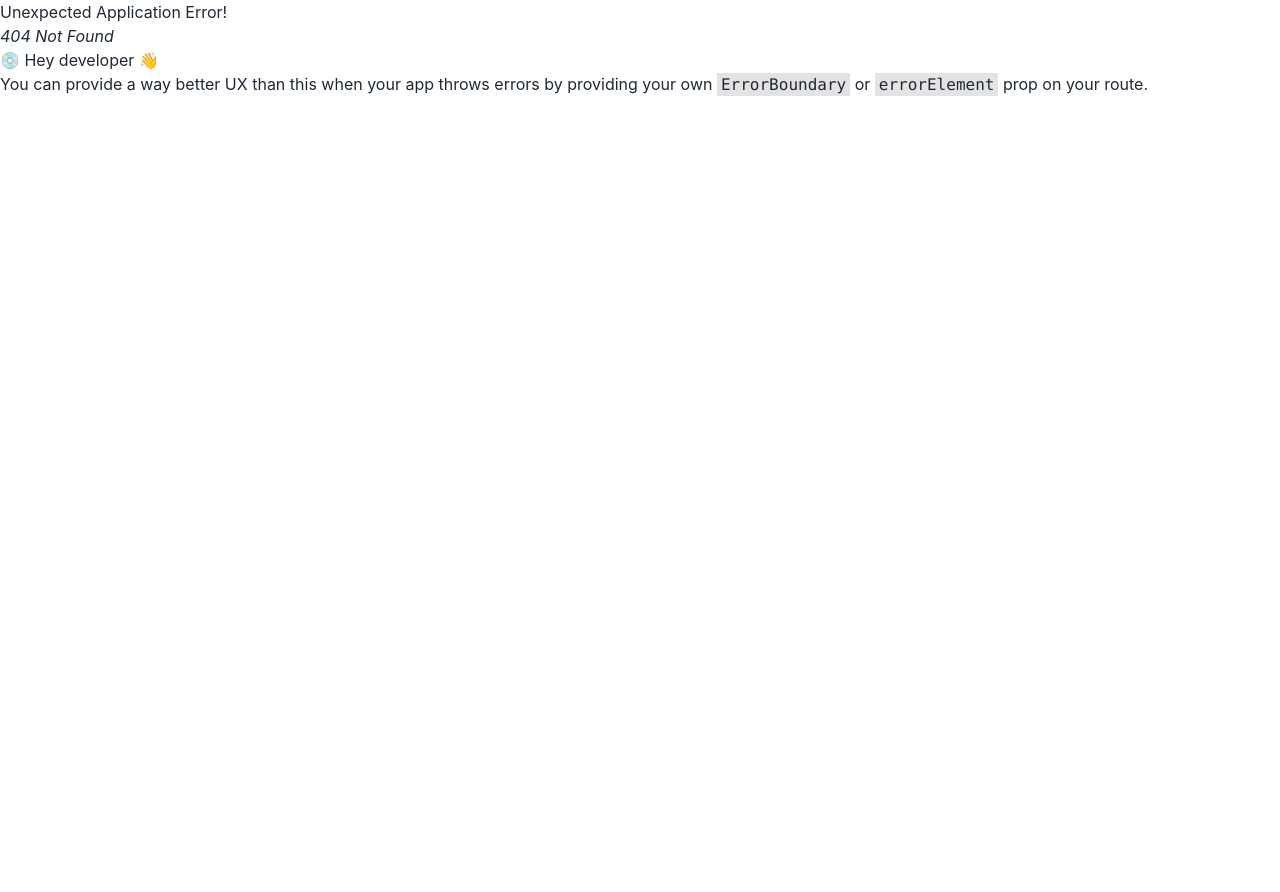
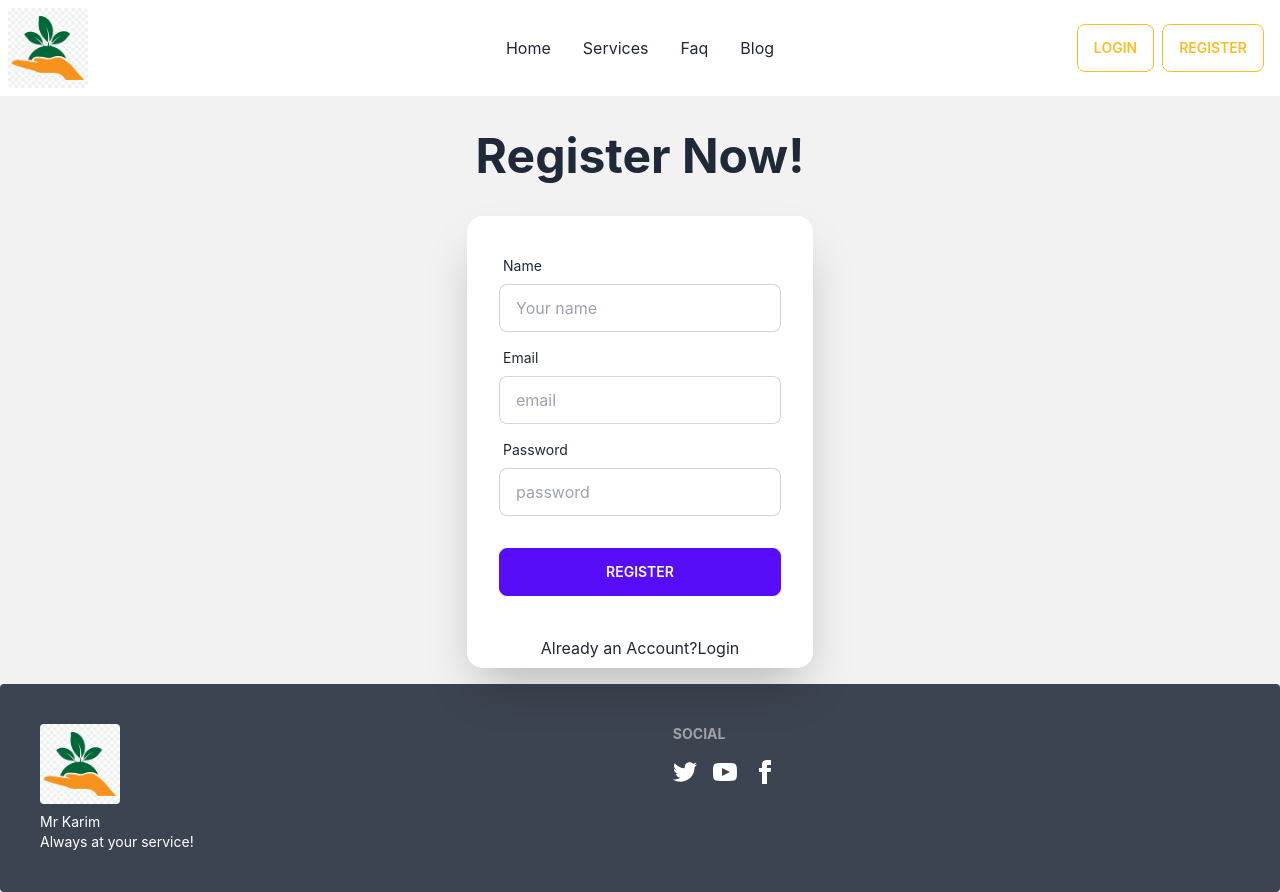
Before and after one commit to Iftekharshovon01/karim_farming_client, a React (Create React App) app: page /register in a window 1280 px wide. Before the commit this address had no page. Before the commit the page ends 800 px from the top, so only its background shows below. Built offline with nearby package versions, Linux system fonts and the light colour scheme.

Commit message:
login logout form

```diff
--- a/package.json
+++ b/package.json
@@ -7,6 +7,7 @@
     "@testing-library/react": "^13.4.0",
     "@testing-library/user-event": "^13.5.0",
     "daisyui": "^2.39.0",
+    "firebase": "^9.13.0",
     "react": "^18.2.0",
     "react-dom": "^18.2.0",
     "react-router-dom": "^6.4.3",
--- /dev/null
+++ b/src/Contexts/AuthProvoder/AuthProvider.js
@@ -0,0 +1,18 @@
+import React, { createContext } from 'react';
+import { getAuth } from "../../Firebase/app";
+import app from '../../Firebase/firebase.config'
+
+const AuthContext = createContext();
+const auth = getAuth(app);
+
+const authInfo = {}
+
+const AuthProvider = () => {
+    return (
+        <AuthContext.provider value={authInfo}>
+
+        </AuthContext.provider>
+    );
+};
+
+export default AuthProvider;
--- /dev/null
+++ b/src/Firebase/firebase.config.js
@@ -0,0 +1,19 @@
+// Import the functions you need from the SDKs you need
+import { initializeApp } from "firebase/app";
+// TODO: Add SDKs for Firebase products that you want to use
+// https://firebase.google.com/docs/web/setup#available-libraries
+
+// Your web app's Firebase configuration
+const firebaseConfig = {
+    apiKey: process.env.REACT_APP_apiKey,
+    authDomain: process.env.REACT_APP_authDomain,
+    projectId: process.env.REACT_APP_projectId,
+    storageBucket: process.env.REACT_APP_storageBucket,
+    messagingSenderId: process.env.REACT_APP_messagingSenderId,
+    appId: process.env.REACT_APP_appId
+};
+
+// Initialize Firebase
+const app = initializeApp(firebaseConfig);
+
+export default app;
--- /dev/null
+++ b/src/Pages/Blog/Blog.js
@@ -0,0 +1,11 @@
+import React from 'react';
+
+const Blog = () => {
+    return (
+        <div>
+            <h2 className='text-5xl font-semibold text-center py-5'>This is Blog!</h2>
+        </div>
+    );
+};
+
+export default Blog;
--- /dev/null
+++ b/src/Pages/Blog/Faq.js
@@ -0,0 +1,11 @@
+import React from 'react';
+
+const Faq = () => {
+    return (
+        <div>
+            <h2 className='text-5xl font-semibold text-center py-5'>This is Faq!</h2>
+        </div>
+    );
+};
+
+export default Faq;
--- a/src/Pages/HomePage/Seervices/Services.js
+++ b/src/Pages/HomePage/Seervices/Services.js
@@ -1,5 +1,5 @@
-import { data } from 'autoprefixer';
 import React, { useEffect, useState } from 'react';
+import { Link } from 'react-router-dom';
 import ServiceCard from './ServiceCard';
 
 const Services = () => {
@@ -20,7 +20,6 @@ const Services = () => {
                     services.map(service => <ServiceCard key={service?._id} service={service}></ServiceCard>)
                 }
             </div>
-
         </div>
     );
 };
--- /dev/null
+++ b/src/Pages/Login/Login.js
@@ -0,0 +1,41 @@
+import React from 'react';
+import { Link } from 'react-router-dom';
+
+const Login = () => {
+
+    const handleLogin = event => {
+        event.preventDefault();
+    }
+
+    return (
+        <div className="hero bg-base-200">
+            <div className="hero-content flex-col ">
+                <div className="text-center py-5">
+                    <h1 className="text-5xl font-bold">Login now!</h1>
+                </div>
+                <div className="card flex-shrink-0 w-full max-w-sm shadow-2xl bg-base-100">
+                    <form onSubmit={handleLogin} className="card-body">
+                        <div className="form-control">
+                            <label className="label">
+                                <span className="label-text">Email</span>
+                            </label>
+                            <input type="text" name='email' placeholder="email" className="input input-bordered" />
+                        </div>
+                        <div className="form-control">
+                            <label className="label">
+                                <span className="label-text">Password</span>
+                            </label>
+                            <input type="text" name='password' placeholder="password" className="input input-bordered" />
+                        </div>
+                        <div className="form-control mt-6">
+                            <input className="btn btn-primary" type="submit" value="Login" />
+                        </div>
+                    </form>
+                    <p className='mx-auto py-2'>No Account?<Link to='/register' className='color-emerald-500 text-bold'>Register</Link></p>
+                </div>
+            </div>
+        </div>
+    );
+};
+
+export default Login;
--- /dev/null
+++ b/src/Pages/Register/Register.js
@@ -0,0 +1,46 @@
+import React from 'react';
+import { Link } from 'react-router-dom';
+
+const Register = () => {
+    const handleRegister = event => {
+        event.preventDefault();
+    }
+    return (
+        <div className="hero bg-base-200">
+            <div className="hero-content flex-col ">
+                <div className="text-center py-5">
+                    <h1 className="text-5xl font-bold">Register Now!</h1>
+                </div>
+                <div className="card flex-shrink-0 w-full max-w-sm shadow-2xl bg-base-100">
+                    <form onSubmit={handleRegister} className="card-body">
+                        <div className="form-control">
+                            <label className="label">
+                                <span className="label-text">Name</span>
+                            </label>
+                            <input type="text" name='name' placeholder="Your name" className="input input-bordered" />
+                        </div>
+                        <div className="form-control">
+                            <label className="label">
+                                <span className="label-text">Email</span>
+                            </label>
+                            <input type="text" name='email' placeholder="email" className="input input-bordered" />
+                        </div>
+                        <div className="form-control">
+                            <label className="label">
+                                <span className="label-text">Password</span>
+                            </label>
+                            <input type="text" name='password' placeholder="password" className="input input-bordered" />
+                        </div>
+
+                        <div className="form-control mt-6">
+                            <input className="btn btn-primary" type="submit" value="Register" />
+                        </div>
+                    </form>
+                    <p className='mx-auto py-2 '>Already an Account?<Link to='/Login' className='text-orrange-600 text-bold'>Login</Link></p>
+                </div>
+            </div>
+        </div>
+    );
+};
+
+export default Register;
--- a/src/Pages/Shared/Header/Header.js
+++ b/src/Pages/Shared/Header/Header.js
@@ -32,7 +32,8 @@ const Header = () => {
                 </ul>
             </div>
             <div className="navbar-end">
-                <a href="/" className="btn btn-outline btn-warning">Get Service</a>
+                <a href="/Login" className="btn btn-outline btn-warning">Login</a>
+                <a href="/register" className="btn btn-outline btn-warning mx-2">Register</a>
             </div>
         </div>
     );
```
Also changed, not shown: src/Router/Route/Route.js (+25 -0 lines), 1 other file (tests, documents, lock files or other folders).
